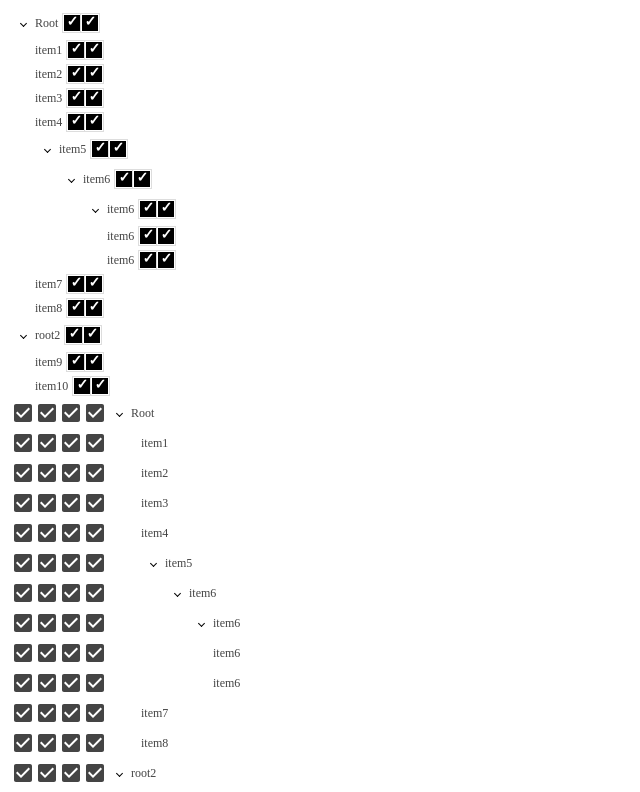
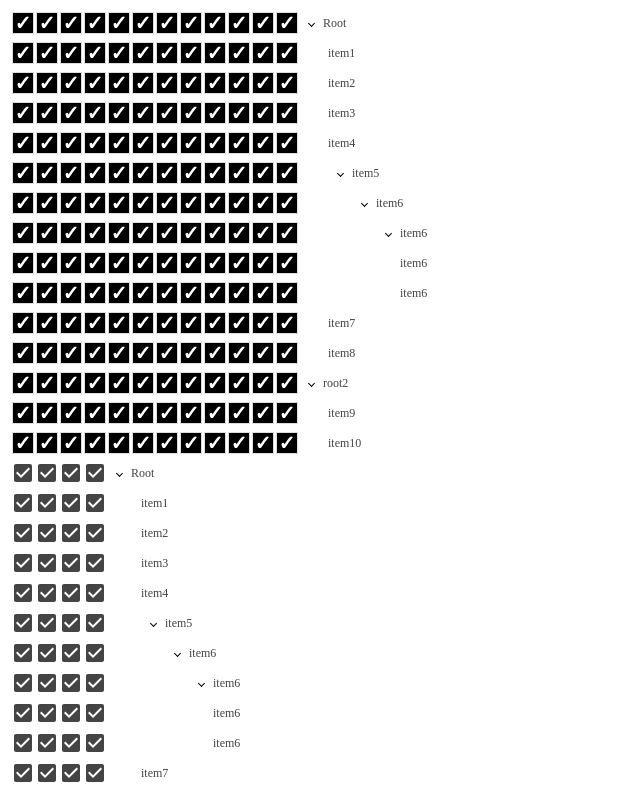
Before and after one commit to kiminseob/react-multi-checkbox-tree, a React app: page / in a window 1280 px wide. Shown: the top 792 px of the page, without its empty margins (0-640 px from the left). Built offline with nearby package versions, Linux system fonts and the light colour scheme; the HTML template or start-up script is replaced by a standard one.

Commit message:
style: checkbox default style 수정

```diff
--- a/src/App.jsx
+++ b/src/App.jsx
@@ -17,39 +17,46 @@ import IndeterminateCheckBoxTwoToneIcon from '@mui/icons-material/IndeterminateC
 import ExpandLessIcon from '@mui/icons-material/ExpandLess';
 import ExpandMoreIcon from '@mui/icons-material/ExpandMore';
 import ChevronRightIcon from '@mui/icons-material/ChevronRight';
-// defulat icon size : 24 * 24;
 
 function App() {
   const [items, setItems] = useState({
     treeItem,
   });
 
-  const onSelected = (itemName, updatedItems) => {
-    setItems((preState) => ({
-      ...preState,
-      [itemName]: updatedItems,
-    }));
+  const onCheck = (itemName, updatedItems) => {
+    console.log(itemName, updatedItems);
+    // setItems((preState) => ({
+    //   ...preState,
+    //   [itemName]: updatedItems,
+    // }));
+  };
+
+  const onExpand = (itemName, target) => {
+    console.log('onExpand', itemName, target);
   };
 
   const initCheckStates = (item) => {
     return [1, 1];
   };
 
+  /** TODO
+    checkbox size props , indent props 따로 나눠야 할듯
+  */
   return (
     <>
       <MultiTree
         items={items.treeItem}
         itemName="treeItems"
-        checkboxCount={2}
-        onSelected={onSelected}
-        initCheckStates={initCheckStates}
-        checkboxPosition="attachRight"
+        checkboxCount={12}
+        onCheck={onCheck}
+        onExpand={onExpand}
+        // initCheckStates={initCheckStates}
+        // checkboxPosition=""
       />
       <MultiTree
         items={items.treeItem}
         itemName="treeItems2"
         checkboxCount={4}
-        onSelected={onSelected}
         checkboxPosition="detachLeft"
         checkboxDistance={10}
         icons={{
@@ -63,7 +70,6 @@ function App() {
         itemName="treeItems3"
         checkboxCount={3}
         checkboxPosition="attachLeft"
-        onSelected={onSelected}
         icons={{
           indeterminate: <IndeterminateCheckBoxTwoToneIcon />,
           check: <CheckBoxTwoToneIcon />,
--- a/src/components/Checkbox/Checkbox.tsx
+++ b/src/components/Checkbox/Checkbox.tsx
@@ -24,7 +24,9 @@ const Checkbox: React.FC<checkboxProps> = ({
 }) => {
   const className = `${styles.checkbox} ${
     isIndeterminate ? styles.isIndeterminate : ''
-  } ${isChecked ? styles.isChecked : ''} `;
+  } ${isChecked ? styles.isChecked : ''} ${
+    !isChecked && !isIndeterminate ? styles.isUnChecked : ''
+  }`;
 
   const render = () => {
     if (isIndeterminate && icons.indeterminate) {
--- a/src/components/Checkbox/checkbox.module.scss
+++ b/src/components/Checkbox/checkbox.module.scss
@@ -1,7 +1,7 @@
 .checkbox {
-  $color: #000000;
-  $size: 16px;
-  $fontSize: 14px;
+  $color: black;
+  $size: 1em;
+  $fontSize: 1em;
   width: $size;
   height: $size;
   display: inline-block;
@@ -11,9 +11,9 @@
   font-weight: bold;
   font-size: $fontSize;
   position: relative;
-  border: 1px solid white;
   outline: 1px solid #ddd;
   line-height: $fontSize;
+  box-sizing: border-box;
   cursor: pointer;
 
   &::after {
@@ -27,6 +27,10 @@
     }
   }
 
+  &.isUnChecked {
+    border: 1px solid black;
+  }
+
   &.isIndeterminate {
     background-color: $color;
     &::after {
--- a/src/components/CheckboxItems/CheckboxItems.tsx
+++ b/src/components/CheckboxItems/CheckboxItems.tsx
@@ -7,6 +7,7 @@ import styles from './checkboxItems.module.scss';
 type CheckboxItemsProps = {
   style?: object;
   item: Item;
+  indent: number;
   checkboxCount: number;
   checkboxStates: number[];
   icons: Icons;
@@ -15,14 +16,21 @@ type CheckboxItemsProps = {
 
 const CheckboxItems: React.FC<CheckboxItemsProps> = ({
   item,
+  indent,
   checkboxCount,
   checkboxStates,
   onClick,
-  style = {},
   icons,
 }) => {
   return (
-    <div className={styles.checkbox} style={style}>
+    <div
+      className={styles.checkbox}
+      style={{
+        fontSize: indent * (5 / 6),
+        width: checkboxCount * indent,
+        height: indent,
+      }}
+    >
       {[...Array(checkboxCount)].map((v, i) => (
         <Checkbox
           key={i}
--- a/src/components/CheckboxItems/checkboxItems.module.scss
+++ b/src/components/CheckboxItems/checkboxItems.module.scss
@@ -1,4 +1,5 @@
 .checkbox {
   display: flex;
-  justify-content: center;
+  justify-content: space-around;
+  align-items: center;
 }
--- a/src/components/CheckboxList/CheckboxList.tsx
+++ b/src/components/CheckboxList/CheckboxList.tsx
@@ -1,9 +1,5 @@
-/* eslint-disable jsx-a11y/click-events-have-key-events */
-/* eslint-disable jsx-a11y/no-static-element-interactions */
 import React from 'react';
-import CheckboxItems from '../CheckboxItems/CheckboxItems';
 import CheckboxPositionAssemble from '../CheckboxItems/CheckboxPositionAssemble';
-import CheckboxListControl from './CheckboxListControl';
 import styles from './checkboxlist.module.scss';
 import { ItemState, Icons, Item } from 'types';
 
@@ -82,6 +78,7 @@ const CheckboxList: React.FC<CheckboxListProps> = ({
                   {
                     item,
                     icons,
+                    indent,
                     checkboxCount,
                     checkboxStates,
                     onClick,
--- a/src/components/Tree/MultiTree.tsx
+++ b/src/components/Tree/MultiTree.tsx
@@ -20,7 +20,8 @@ type MultiTreeProps = {
   checkboxDistance: number;
   indent: number;
   icons: Icons;
-  onSelected: (itemName: string, updateStates: ItemState[]) => void;
+  onCheck: (itemName: string, updateStates: ItemState[]) => void;
+  onExpand: (itemName: string, checkStates: number[] | undefined) => void;
   initCheckStates: (item: Item | undefined) => number[];
 };
 
@@ -34,7 +35,8 @@ const MultiTree: React.FC<MultiTreeProps> = ({
   checkboxDistance = 5,
   indent = 24,
   icons = {},
-  onSelected = () => {},
+  onCheck = () => {},
+  onExpand = () => {},
   initCheckStates,
 }) => {
   const defaultCheckStates = () =>
@@ -63,7 +65,7 @@ const MultiTree: React.FC<MultiTreeProps> = ({
       if (disable) return;
       const updatedStates = updateItemStates(itemStates, items, id, idx);
       setItemStates(updatedStates);
-      onSelected(itemName, updatedStates);
+      onCheck(itemName, updatedStates);
     },
     [itemStates]
   );
@@ -79,8 +81,7 @@ const MultiTree: React.FC<MultiTreeProps> = ({
       ele!.className = isExpand ? styles.invisible : styles.visible;
     });
 
-    onSelected(
-      itemName,
+    setItemStates(
       itemStates.map((i) => {
         i.expand = i.id === id ? !isExpand : i.expand;
         i.visible = childIds.indexOf(i.id) >= 0 ? !isExpand : i.visible;
@@ -94,10 +95,10 @@ const MultiTree: React.FC<MultiTreeProps> = ({
   };
 
   const toggle = (e: React.MouseEvent<HTMLSpanElement>) => {
-    const id = e.currentTarget.closest('li')!.dataset.id?.split('-')[1];
-    console.log(id);
-    const isExpand = itemStates.find((i) => i.id === parseInt(id!, 10))!.expand;
+    const id = e.currentTarget.closest('li')!.dataset.id!.split('-')[1];
+    const isExpand = itemStates.find((i) => i.id === parseInt(id, 10))!.expand;
 
+    onExpand(itemName, getStatesForId(parseInt(id, 10)));
     toggleChild(parseInt(id!, 10), isExpand);
   };
 
--- a/src/components/Tree/updateItemStates.ts
+++ b/src/components/Tree/updateItemStates.ts
@@ -1,5 +1,5 @@
-import { Item } from '../CheckboxList/CheckboxList';
-import { CheckboxState, ItemState } from './MultiTree';
+import { CheckboxState } from './MultiTree';
+import { Item, ItemState } from 'types';
 
 export const updateItemStates = (
   oldState: ItemState[],
@@ -25,20 +25,30 @@ export const updateItemStates = (
       childStates.length ===
       childStates.filter((s) => s === CheckboxState.CHECKED).length
     ) {
+      console.log('check', parent.id);
       newState.find((i) => i.id === parent.id)!.checkStates[idx] =
         CheckboxState.CHECKED;
     } else if (
       childStates.length ===
       childStates.filter((s) => s === CheckboxState.UNCHECKED).length
     ) {
+      console.log('uncheck', parent.id);
       newState.find((i) => i.id === parent.id)!.checkStates[idx] =
         CheckboxState.UNCHECKED;
     } else {
+      console.log(
+        'INDETERMINATE',
+        childStates,
+        childStates.length,
+        childStates.filter((s) => s === CheckboxState.UNCHECKED).length,
+        parent.id
+      );
       newState.find((i) => i.id === parent.id)!.checkStates[idx] =
         CheckboxState.INDETERMINATE;
     }
     updateParent(parent.id, idx);
   };
+
   const setUnchecked = (id: number) => {
     const checkedId = newState.find((i) => i.id === id);
     checkedId!.checkStates[idx] = CheckboxState.UNCHECKED;
@@ -49,6 +59,7 @@ export const updateItemStates = (
       .forEach((childId) => setUnchecked(childId));
     updateParent(id, idx);
   };
+
   const setChecked = (id: number) => {
     const checkedId = newState.find((i) => i.id === id);
     checkedId!.checkStates[idx] = CheckboxState.CHECKED;
@@ -59,6 +70,7 @@ export const updateItemStates = (
       .forEach((childId) => setChecked(childId));
     updateParent(id, idx);
   };
+
   // actual logic
   const itemState = getItemState(clickedId, idx);
 
```
